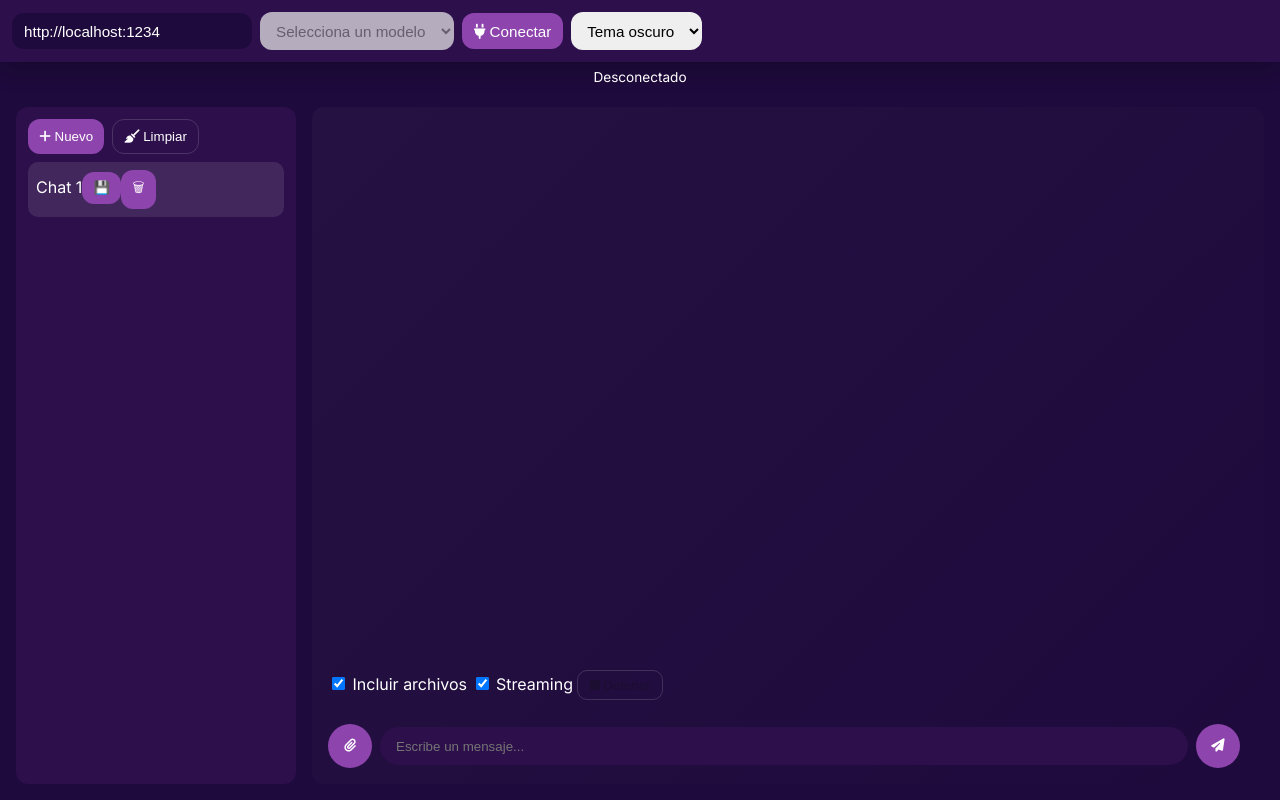
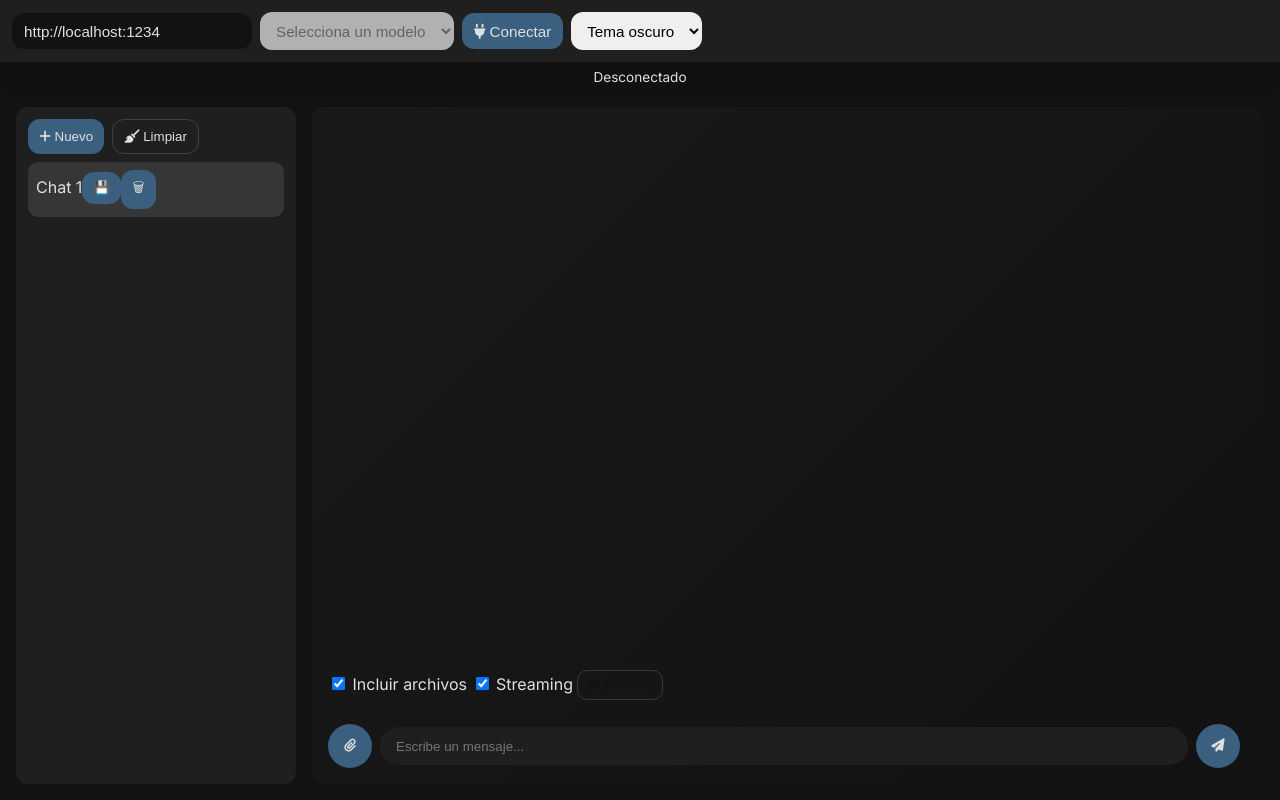
Before and after one commit to aayes89/LMStudioWebUI, a plain HTML site: page index.html in a window 1280 px wide. Drawn offline with Linux system fonts and the light colour scheme.

Commit message:
Update index.html

```diff
--- a/index.html
+++ b/index.html
@@ -7,30 +7,236 @@
   <link href="https://fonts.googleapis.com/css2?family=Inter:wght@400;500;600&display=swap" rel="stylesheet" />
   <link rel="stylesheet" href="https://cdnjs.cloudflare.com/ajax/libs/font-awesome/6.7.2/css/all.min.css" crossorigin="anonymous" referrerpolicy="no-referrer" />
   <style>
-    :root { --bg:#1e0a3c;--fg:#fff;--panel:#2c0f4b;--msg-user:#6c2d8c;--msg-assistant:#442a6f;--btn:#8e44ad;--btn-2:#bb86fc;--radius:12px;--shadow:0 6px 24px rgba(0,0,0,.25);}
-    [data-theme="light"] {--bg:#f5f7fb;--fg:#0f172a;--panel:#e5e7eb;--msg-user:#2563eb;--msg-assistant:#d1d5db;--btn:#0ea5e9;--btn-2:#0284c7;}
-    *{box-sizing:border-box}html,body{height:100%}body{margin:0;font-family:Inter,system-ui,Segoe UI,Roboto,Arial,sans-serif;background:var(--bg);color:var(--fg);display:flex;flex-direction:column}
-    header{display:flex;flex-wrap:wrap;gap:.5rem;align-items:center;padding:.75rem;background:var(--panel);box-shadow:var(--shadow)}
-    header input,header select,header button{border:none;border-radius:var(--radius);padding:.6rem .75rem;font-size:.95rem}
-    header input[type=text]{min-width:240px;background:var(--bg);color:var(--fg)}
-    header button{background:var(--btn);color:var(--fg);cursor:pointer}header button:hover{background:var(--btn-2)}
-    #status{padding:.4rem;text-align:center;font-size:.85rem}
-    main{flex:1;display:grid;grid-template-columns:280px 1fr;gap:1rem;padding:1rem}
-    aside{background:var(--panel);border-radius:var(--radius);padding:.75rem;display:flex;flex-direction:column;gap:.5rem;min-height:0}
-    aside .row{display:flex;gap:.5rem}aside button,aside select{border:none;border-radius:var(--radius);padding:.55rem .7rem;background:var(--btn);color:var(--fg);cursor:pointer}
-    aside button.secondary{background:transparent;border:1px solid rgba(255,255,255,.15)}
-    aside ul{list-style:none;margin:0;padding:0;overflow:auto;flex:1}aside li{padding:.5rem;border-radius:10px;cursor:pointer}
-    aside li.active{background:rgba(255,255,255,.1)}
-    #chat{background:linear-gradient(135deg,rgba(255,255,255,.03),transparent);border-radius:var(--radius);padding:1rem;display:flex;flex-direction:column;min-height:0}
-    #messages{flex:1;overflow:auto;display:flex;flex-direction:column;gap:.6rem}
-    .msg{max-width:80%;padding:.7rem .9rem;border-radius:14px;box-shadow:var(--shadow);word-wrap:anywhere}
-    .msg.user{align-self:flex-end;background:var(--msg-user)}.msg.assistant{align-self:flex-start;background:var(--msg-assistant)}
-    #composer{margin-top:1rem;display:grid;grid-template-columns:auto 1fr auto auto;gap:.5rem;align-items:center}
-    #composer input[type=text]{border:none;border-radius:999px;padding:.7rem 1rem;background:var(--panel);color:var(--fg)}
-    #composer button{border:none;border-radius:999px;width:44px;height:44px;display:grid;place-items:center;background:var(--btn);color:var(--fg);cursor:pointer}
-    #composer button:hover{background:var(--btn-2)}
-    .chips{display:flex;flex-wrap:wrap;gap:.35rem;margin-top:.35rem}.chip{font-size:.8rem;background:rgba(0,0,0,.2);padding:.25rem .5rem;border-radius:999px}
-    @media(max-width:900px){main{grid-template-columns:1fr}aside{order:2}#chat{order:1}}
+    :root {
+	  /* Tema dark modificado: tonos gris-azul y verde apagado */
+	  --bg: #121212;            /* fondo principal */
+	  --fg: #e0e0e0;            /* color de texto */
+	  --panel: #1f1f1f;         /* paneles laterales y header */
+	  --msg-user: #2a6f5a;      /* burbuja usuario: verde apagado */
+	  --msg-assistant: #1e3a5f; /* burbuja asistente: azul oscuro */
+	  --btn: #3a5f7f;           /* botón principal */
+	  --btn-2: #4f7a99;         /* botón hover */
+	  --radius: 12px;
+	  --shadow: 0 6px 24px rgba(0,0,0,.25);
+	}
+
+    [data-theme="light"] {
+  --bg: #f5f7fb;
+  --fg: #0f172a;
+  --panel: #e5e7eb;
+  --msg-user: #2563eb;
+  --msg-assistant: #d1d5db;
+  --btn: #0ea5e9;
+  --btn-2: #0284c7;
+}
+
+* {
+  box-sizing: border-box;
+}
+
+html, body {
+  height: 100%;
+}
+
+body {
+  margin: 0;
+  font-family: Inter, system-ui, "Segoe UI", Roboto, Arial, sans-serif;
+  background: var(--bg);
+  color: var(--fg);
+  display: flex;
+  flex-direction: column;
+}
+
+header {
+  display: flex;
+  flex-wrap: wrap;
+  gap: 0.5rem;
+  align-items: center;
+  padding: 0.75rem;
+  background: var(--panel);
+  box-shadow: var(--shadow);
+}
+
+header input,
+header select,
+header button {
+  border: none;
+  border-radius: var(--radius);
+  padding: 0.6rem 0.75rem;
+  font-size: 0.95rem;
+}
+
+header input[type=text] {
+  min-width: 240px;
+  background: var(--bg);
+  color: var(--fg);
+}
+
+header button {
+  background: var(--btn);
+  color: var(--fg);
+  cursor: pointer;
+}
+
+header button:hover {
+  background: var(--btn-2);
+}
+
+#status {
+  padding: 0.4rem;
+  text-align: center;
+  font-size: 0.85rem;
+}
+
+main {
+  flex: 1;
+  display: grid;
+  grid-template-columns: 280px 1fr;
+  gap: 1rem;
+  padding: 1rem;
+}
+
+aside {
+  background: var(--panel);
+  border-radius: var(--radius);
+  padding: 0.75rem;
+  display: flex;
+  flex-direction: column;
+  gap: 0.5rem;
+  min-height: 0;
+}
+
+aside .row {
+  display: flex;
+  gap: 0.5rem;
+}
+
+aside button,
+aside select {
+  border: none;
+  border-radius: var(--radius);
+  padding: 0.55rem 0.7rem;
+  background: var(--btn);
+  color: var(--fg);
+  cursor: pointer;
+}
+
+aside button.secondary {
+  background: transparent;
+  border: 1px solid rgba(255, 255, 255, 0.15);
+}
+
+aside ul {
+  list-style: none;
+  margin: 0;
+  padding: 0;
+  overflow: auto;
+  flex: 1;
+}
+
+aside li {
+  padding: 0.5rem;
+  border-radius: 10px;
+  cursor: pointer;
+}
+
+aside li.active {
+  background: rgba(255, 255, 255, 0.1);
+}
+
+#chat {
+  background: linear-gradient(135deg, rgba(255, 255, 255, 0.03), transparent);
+  border-radius: var(--radius);
+  padding: 1rem;
+  display: flex;
+  flex-direction: column;
+  min-height: 0;
+}
+
+#messages {
+  flex: 1;
+  overflow: auto;
+  display: flex;
+  flex-direction: column;
+  gap: 0.6rem;
+}
+
+.msg {
+  max-width: 80%;
+  padding: 0.7rem 0.9rem;
+  border-radius: 14px;
+  box-shadow: var(--shadow);
+  word-wrap: anywhere;
+}
+
+.msg.user {
+  align-self: flex-end;
+  background: var(--msg-user);
+}
+
+.msg.assistant {
+  align-self: flex-start;
+  background: var(--msg-assistant);
+}
+
+#composer {
+  margin-top: 1rem;
+  display: grid;
+  grid-template-columns: auto 1fr auto auto;
+  gap: 0.5rem;
+  align-items: center;
+}
+
+#composer input[type=text] {
+  border: none;
+  border-radius: 999px;
+  padding: 0.7rem 1rem;
+  background: var(--panel);
+  color: var(--fg);
+}
+
+#composer button {
+  border: none;
+  border-radius: 999px;
+  width: 44px;
+  height: 44px;
+  display: grid;
+  place-items: center;
+  background: var(--btn);
+  color: var(--fg);
+  cursor: pointer;
+}
+
+#composer button:hover {
+  background: var(--btn-2);
+}
+
+.chips {
+  display: flex;
+  flex-wrap: wrap;
+  gap: 0.35rem;
+  margin-top: 0.35rem;
+}
+
+.chip {
+  font-size: 0.8rem;
+  background: rgba(0, 0, 0, 0.2);
+  padding: 0.25rem 0.5rem;
+  border-radius: 999px;
+}
+
+@media (max-width: 900px) {
+  main {
+    grid-template-columns: 1fr;
+  }
+  aside {
+    order: 2;
+  }
+  #chat {
+    order: 1;
+  }
+}
+
   </style>
 </head>
 <body>
```
